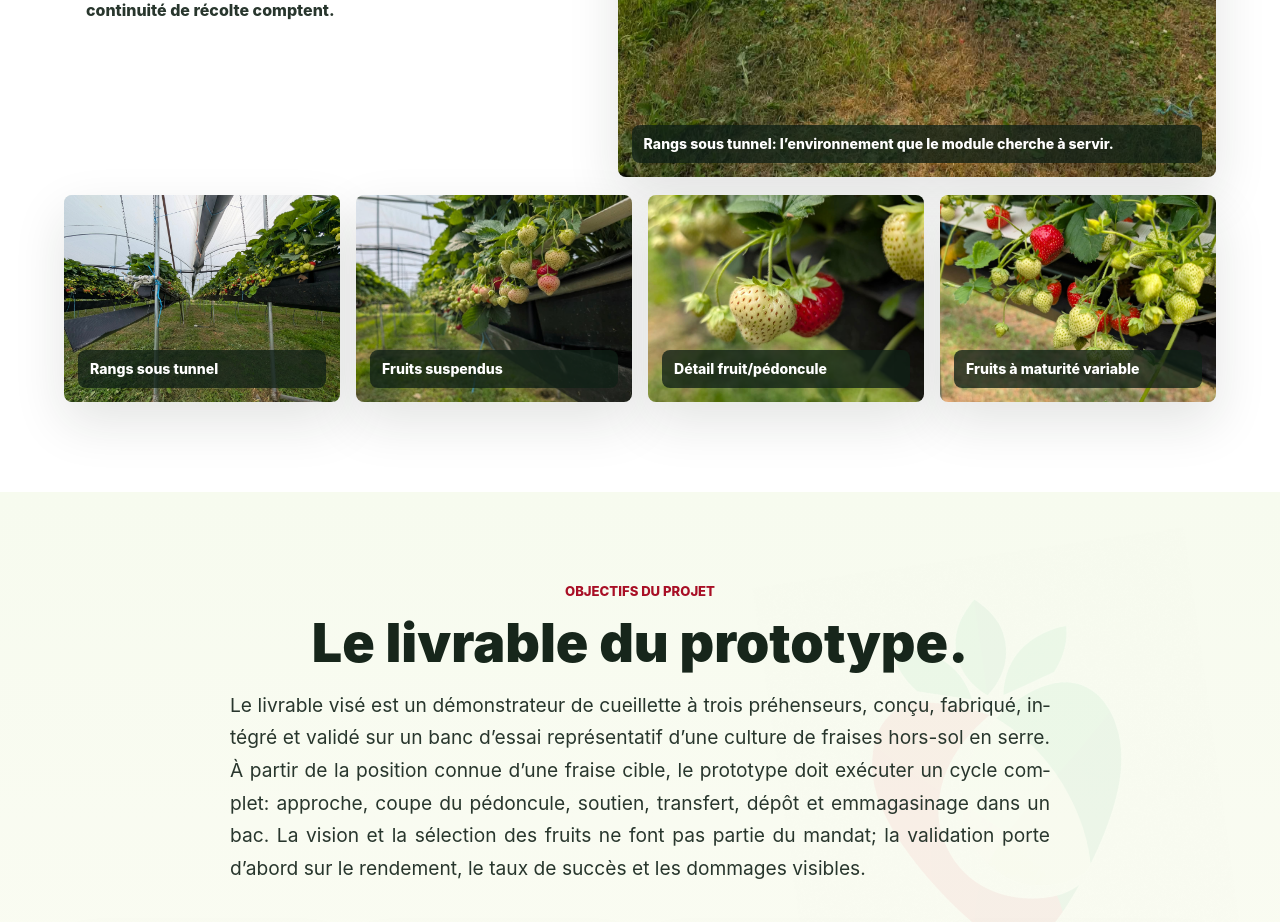
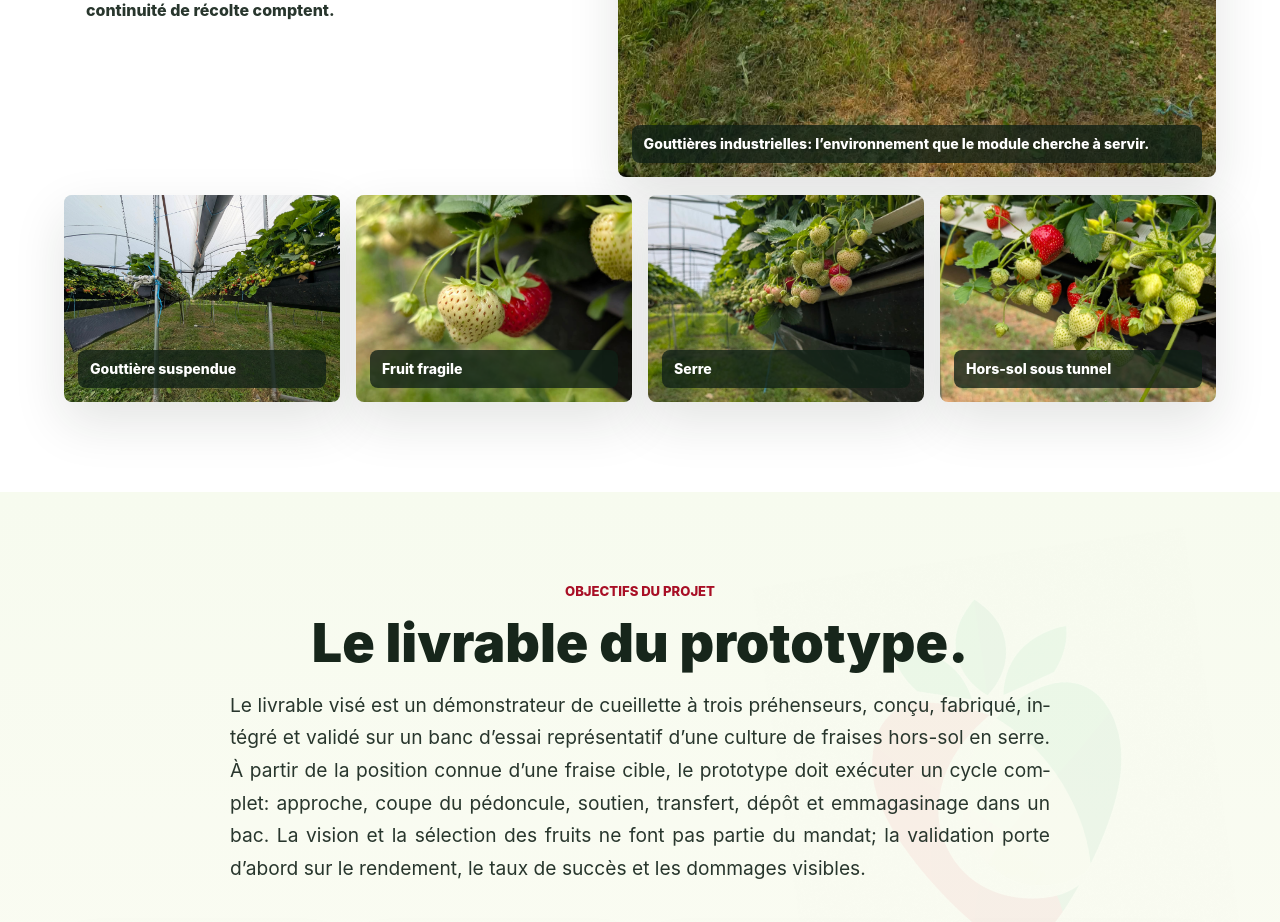
Before and after one commit to Alexandre2102/cobeq, a Next.js app: page / in a window 1280 px wide. Shown: the part 2940-3862 px from the top of the page. Built offline with nearby package versions, Linux system fonts and the light colour scheme.

Commit message:
Restore culture captions with field photos

```diff
--- a/app/page.tsx
+++ b/app/page.tsx
@@ -65,23 +65,23 @@ const culturePoints = [
 const cultureImages = [
   {
     src: "/culture/terrain-hero-serre.jpeg",
-    title: "Rangs sous tunnel",
-    alt: "Rangs de fraises hors-sol sous tunnel lors d’une visite terrain",
+    title: "Gouttière suspendue",
+    alt: "Gouttière suspendue de fraises en production en serre",
+  },
+  {
+    src: "/culture/terrain-detail-pedoncule.jpeg",
+    title: "Fruit fragile",
+    alt: "Fraise mûre suspendue sous le feuillage avec pédoncule visible",
   },
   {
     src: "/culture/terrain-fruits-suspendus.jpeg",
-    title: "Fruits suspendus",
-    alt: "Fraises suspendues sous le feuillage lors d’une visite terrain",
-  },
-  {
-    src: "/culture/terrain-detail-pedoncule.jpeg",
-    title: "Détail fruit/pédoncule",
-    alt: "Détail d’une fraise et de son pédoncule lors d’une visite terrain",
+    title: "Serre",
+    alt: "Fraises suspendues en serre dans des rangs de production hors-sol",
   },
   {
     src: "/culture/terrain-fruits-groupe.jpeg",
-    title: "Fruits à maturité variable",
-    alt: "Groupe de fraises à maturité variable lors d’une visite terrain",
+    title: "Hors-sol sous tunnel",
+    alt: "Culture de fraises hors-sol sous tunnel avec fruits suspendus",
   },
 ];
 
@@ -333,8 +333,8 @@ export default function Home() {
             </ul>
           </div>
           <figure className="culture-feature">
-            <img src="/culture/terrain-rangs-sous-tunnel.jpeg" alt="Rangs de fraises hors-sol sous tunnel lors d’une visite terrain" />
-            <figcaption>Rangs sous tunnel: l’environnement que le module cherche à servir.</figcaption>
+            <img src="/culture/terrain-rangs-sous-tunnel.jpeg" alt="Gouttières hors-sol de fraises utilisées en production en serre" />
+            <figcaption>Gouttières industrielles: l’environnement que le module cherche à servir.</figcaption>
           </figure>
         </div>
         <div className="culture-gallery" aria-label="Exemples visuels de la culture ciblée">
```
Also changed, not shown: 3 other files (tests, documents, lock files or other folders).
